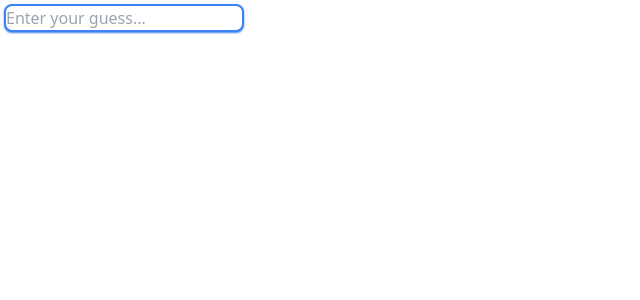
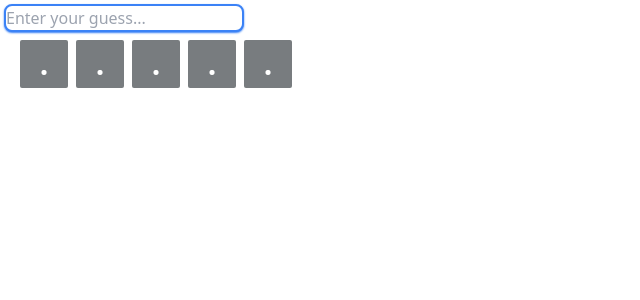
Before and after one commit to chaipawn/wordle-game, a React (Vite) app: page / in a window 1280 px wide. Shown: the top 300 px of the page, without its empty margins (0-640 px from the left). Built offline with nearby package versions, Linux system fonts and the light colour scheme.

Commit message:
combine function evaluate score with component

```diff
--- a/src/App.tsx
+++ b/src/App.tsx
@@ -5,10 +5,22 @@ import WordEntry from './component/WordEntry'
 
 function App() {
   const [wordGuess, setWordGuess] = useState('')
+  const [evaluate, setEvaluate] = useState(false)
+
+  const handleGuessCompletion = (guess: string): void => {
+    setEvaluate(true)
+  }
+
   return (
     <div>
-      <WordEntry onGuessEntered={(guess) => setWordGuess(guess)} />
-      <Word isWordEvaluated={false} guessWordValue={wordGuess} />
+      <WordEntry
+        onGuessEntered={(guess) => setWordGuess(guess)}
+        onGuessComplete={() => handleGuessCompletion(wordGuess)}
+      />
+      <Word
+        isWordEvaluated={evaluate}
+        guessWordValue={wordGuess}
+      />
     </div>
   )
 }
--- a/src/component/Word/index.tsx
+++ b/src/component/Word/index.tsx
@@ -1,25 +1,45 @@
 import { useEffect, useState } from 'react'
 import Letter from '../Letter'
 import { AccuracyEnum } from "../../core/AccuracyEnum"
+import { evaluateWordScore } from '../../core/Evaluation'
 
 interface WordProps {
     isWordEvaluated: boolean
     guessWordValue: string
 }
 
+const retrieveAnswer = ():string => { return 'react'}
+
 const Word = ({ isWordEvaluated, guessWordValue }: WordProps) => {
+    const inititalAccuracyArray = [
+        AccuracyEnum.none,
+        AccuracyEnum.none,
+        AccuracyEnum.none,
+        AccuracyEnum.none,
+        AccuracyEnum.none
+    ]
+    const [evaluatedResults, setEvaluatedResults] = useState<AccuracyEnum[]>(inititalAccuracyArray)
     const [isEvaluated, setIsEvaluated] = useState(false)
     const [guessValue, setGuessValue] = useState('')
 
     useEffect(() => {
-        setGuessValue(guessWordValue)
-    }, [guessWordValue])
+        setGuessValue(guessWordValue.padEnd(5,'.'))},
+        [guessWordValue]
+    )
+
     useEffect(() => {
-        setIsEvaluated(isWordEvaluated)
+        setIsEvaluated(isWordEvaluated)},
+        [isWordEvaluated]
+    )
+
+    useEffect(() => {
+        const results = evaluateWordScore(guessValue, retrieveAnswer().toUpperCase())
+        setEvaluatedResults(results)
+        setIsEvaluated(true)
     }, [isWordEvaluated])
 
     return (
-        <>
+        <div className="ml-4">
             {
                 guessValue.toUpperCase()
                     .split('')
@@ -27,12 +47,12 @@ const Word = ({ isWordEvaluated, guessWordValue }: WordProps) => {
                         return <Letter
                             key={'letter_' + letterIndex}
                             value={nexLetter}
-                            accuracy={AccuracyEnum.none}
+                            accuracy={isEvaluated ? evaluatedResults[letterIndex] : AccuracyEnum.none}
                             position={letterIndex}
                         />
                     })
             }
-        </>
+        </div>
     )
 }
 
--- a/src/component/WordEntry/index.tsx
+++ b/src/component/WordEntry/index.tsx
@@ -1,11 +1,13 @@
-import { useState } from "react"
+import React, { useRef, useState } from "react"
 
 interface WordEntryProps {
     onGuessEntered(guess: string): void
+    onGuessComplete(): void
 }
 
-const WordEntry = ({ onGuessEntered }: WordEntryProps) => {
+const WordEntry = ({ onGuessEntered, onGuessComplete }: WordEntryProps) => {
     const [value, setValue] = useState('')
+    const wordEntryRef = useRef<HTMLInputElement>(null);
 
     const getValidWordleString = (rawString: string) => {
         const validWordleString = rawString.replace(/[^a-z]/gi, '')
@@ -18,15 +20,41 @@ const WordEntry = ({ onGuessEntered }: WordEntryProps) => {
         setValue(validString)
     }
 
+    const handleGuessComplete = () => {
+        setValue('')
+        wordEntryRef?.current?.focus()
+        onGuessComplete()
+    }
+
+    const handleEnterPressed = (e: React.KeyboardEvent<HTMLInputElement>) => {
+        if (value.length !== 5) return
+        if (e.key === "Enter") {
+            handleGuessComplete()
+        }
+    }
+
     return (
+        <div>
             <input
                 className="m-1 rounded-lg w-60 h-7 block border-2 border-solid border-blue-500 focus:outline-none focus:shadow-sm focus:shadow-blue-500"
                 autoFocus
                 placeholder="Enter your guess..."
                 value={value}
                 maxLength={5}
+                ref = {wordEntryRef}
                 onChange={(e) => handleLetterEntry(e)}
+                onKeyPress={(e) => handleEnterPressed(e)}
             />
+            {
+                (value.length !== 5) ? '' :
+                <button
+                    className="w-20 h-10 bg-red-800 text-white, rounded-md m-4 relative top-2"
+                    onClick={onGuessComplete}
+                >
+                    Guess
+                </button>
+            }
+        </div>
     )
 }
 
```
Lines whose indentation alone changed are shown as unchanged.
